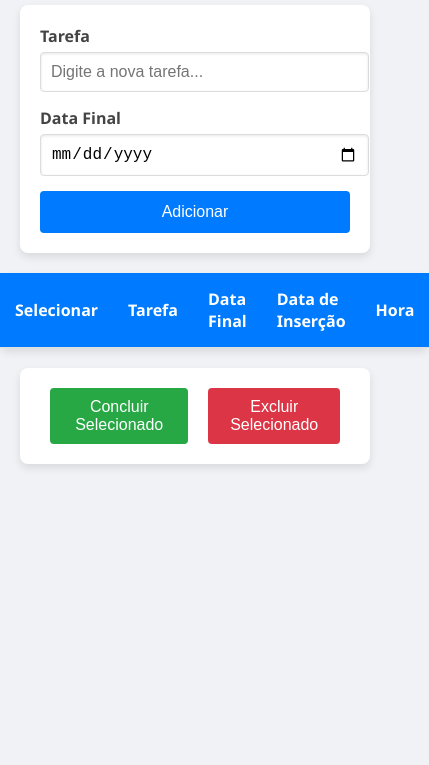
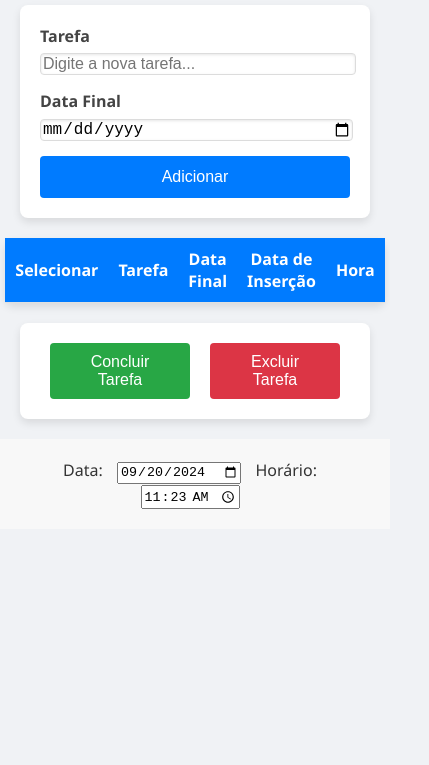
Before and after one commit to WalaceLuisSousa/To-Do, a plain HTML site: page index.html in a window 390 px wide. Shown: the part 79-844 px from the top of the page, 429 px wide, since content can reach past the window. Drawn offline with Linux system fonts and the light colour scheme.

Commit message:
responsividade

```diff
--- a/index.html
+++ b/index.html
@@ -3,11 +3,11 @@
 <head>
     <meta charset="UTF-8">
     <meta name="viewport" content="width=device-width, initial-scale=1.0">
-    <title>Aplicativo de Tarefas</title>
+    <title>To-Do</title>
     <link rel="stylesheet" href="style.css">
 </head>
 <body>
-    <h1>Aplicativo de Tarefas</h1>
+    <h1>Aplicativo To-Do</h1>
 
     <div class="input-container">
         <div class="input-group">
@@ -20,9 +20,6 @@
         </div>
         <button id="add-task">Adicionar</button>
     </div>
-
-
-    <!-- Tabela para exibir as tarefas -->
     <table id="task-table">
         <thead>
             <tr>
@@ -37,13 +34,32 @@
             <!-- As tarefas serão inseridas aqui -->
         </tbody>
     </table>
+    <div class="actions-container">
+        <button id="complete-selected" class="action-btn">Concluir Tarefa</button>
+        <button id="delete-selected" class="action-btn">Excluir Tarefa</button>
+    </div>
+    <footer>
+        <label for="data">Data:</label>
+        <input type="date" id="data" name="data">
 
-    <!-- Seção para botões "Concluir" e "Excluir" -->
-    <div class="actions-container">
-        <button id="complete-selected" class="action-btn">Concluir Selecionado</button>
-        <button id="delete-selected" class="action-btn">Excluir Selecionado</button>
-    </div>
+        <label for="horario">Horário:</label>
+        <input type="time" id="horario" name="horario">
+    </footer>
+    <script src="script.js"></script>
+    <script>
+        function atualizarDataEHora() {
+            const hoje = new Date();
 
-    <script src="script.js"></script>
+            const dataFormatada = hoje.toISOString().split('T')[0];
+            document.getElementById('data').value = dataFormatada;
+
+            const horas = String(hoje.getHours()).padStart(2, '0');
+            const minutos = String(hoje.getMinutes()).padStart(2, '0');
+            const horarioFormatado = `${horas}:${minutos}`;
+            document.getElementById('horario').value = horarioFormatado;
+        }
+            setInterval(atualizarDataEHora, 1000);
+    </script>
+
 </body>
 </html>
--- a/script.js
+++ b/script.js
@@ -4,7 +4,7 @@ document.addEventListener('DOMContentLoaded', function() {
     const completeSelectedButton = document.getElementById('complete-selected');
     const deleteSelectedButton = document.getElementById('delete-selected');
 
-    // Função para formatar a data no formato brasileiro (dd/mm/aaaa)
+    // Função para formatar a data no formato BR
     function formatDateBR(date) {
         const day = String(date.getDate()).padStart(2, '0');
         const month = String(date.getMonth() + 1).padStart(2, '0');
@@ -42,7 +42,7 @@ document.addEventListener('DOMContentLoaded', function() {
 
         // Adiciona célula para a data final
         const endDateCell = newRow.insertCell(2);
-        endDateCell.textContent = endDate.split('-').reverse().join('/'); // Formata a data final no formato brasileiro
+        endDateCell.textContent = endDate.split('-').reverse().join('/'); // Formata a data final no formato BR
 
         // Adiciona célula para a data de inserção
         const insertionDateCell = newRow.insertCell(3);
@@ -57,7 +57,6 @@ document.addEventListener('DOMContentLoaded', function() {
         endDateInput.value = '';
     });
 
-    // Marcar tarefas selecionadas como concluídas
     completeSelectedButton.addEventListener('click', function() {
         const rows = document.querySelectorAll('#task-table tbody tr');
         rows.forEach(row => {
--- a/style.css
+++ b/style.css
@@ -1,4 +1,3 @@
-/* Estilo geral para a página */
 body {
     font-family: 'Segoe UI', Tahoma, Geneva, Verdana, sans-serif;
     margin: 0;
@@ -13,7 +12,6 @@ h1 {
     margin-top: 20px;
 }
 
-/* Container de entrada */
 .input-container {
     display: flex;
     flex-direction: column;
@@ -39,8 +37,7 @@ h1 {
 
 .input-group input[type="text"],
 .input-group input[type="date"] {
-    width: 99%;
-    padding: 10px;
+    width: 100%;
     font-size: 16px;
     border: 1px solid #dcdcdc;
     border-radius: 4px;
@@ -64,7 +61,6 @@ button#add-task:hover {
     transform: scale(1.02);
 }
 
-/* Estilo da tabela de tarefas */
 table {
     width: calc(100% - 40px);
     margin: 0 auto;
@@ -73,11 +69,12 @@ table {
     background-color: #ffffff;
     border-radius: 8px;
     box-shadow: 0 4px 8px rgba(0, 0, 0, 0.1);
+    overflow-x: auto; /* Permite rolagem horizontal */
 }
 
 th, td {
-    padding: 15px;
-    text-align: left;
+    padding: 10px;
+    text-align: center;
     border-bottom: 1px solid #e0e0e0;
 }
 
@@ -98,7 +95,7 @@ tbody tr:hover {
     background-color: #f9f9f9;
 }
 
-/* Seção para botões de ação */
+
 .actions-container {
     display: flex;
     justify-content: center;
@@ -139,8 +136,23 @@ tbody tr:hover {
     transform: scale(1.05);
 }
 
-/* Estilo para tarefas concluídas */
 .completed {
     text-decoration: line-through;
     color: #999;
 }
+
+footer {
+    background-color: #f8f8f8;
+    padding: 20px;
+    text-align: center;
+    margin-top: auto; /* Faz o footer ir para o rodapé */
+    position: relative;
+}
+
+footer label {
+    margin-right: 10px;
+}
+
+footer input {
+    margin-right: 10px;
+}
```
